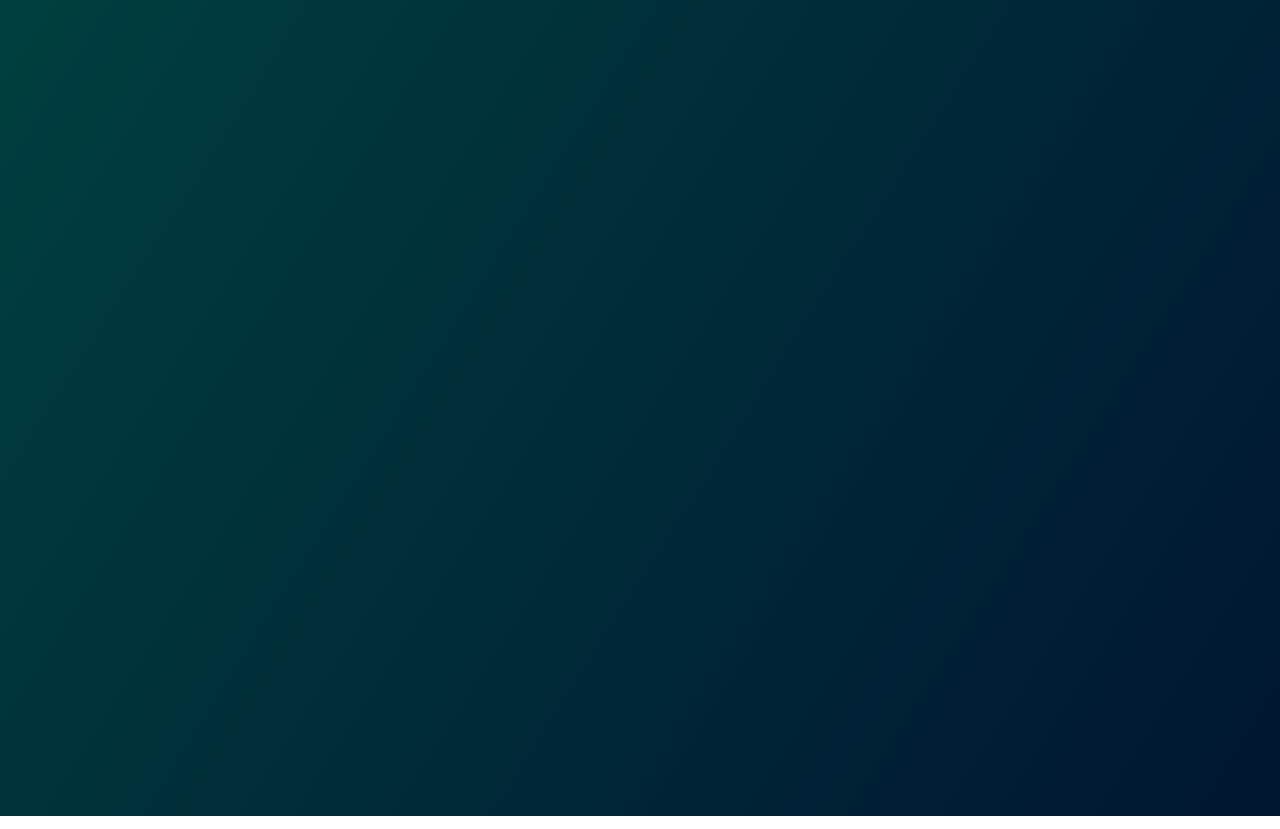
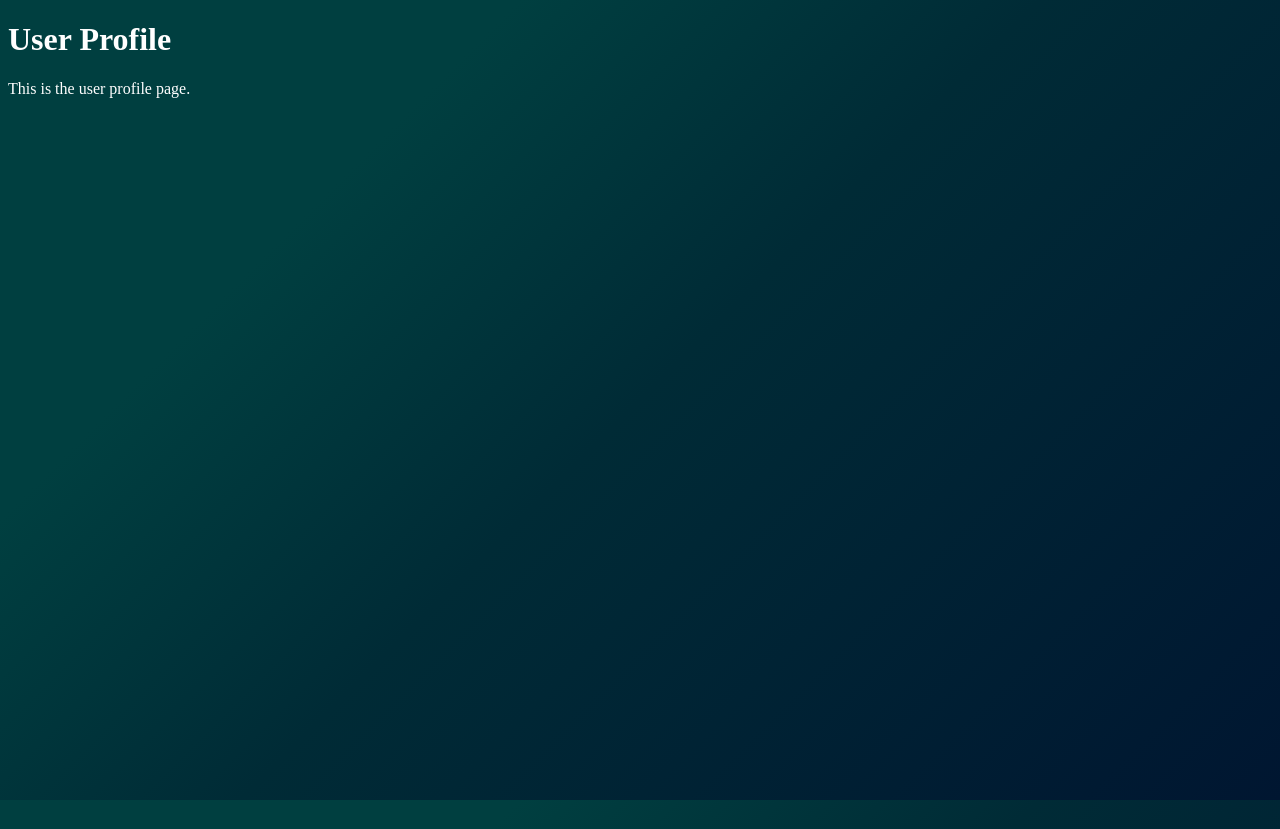
Before and after one commit to jasanchezmartel/Sustainable-Island---Las-Palmas, a React (Vite) app in the folder frontend/: page /userProfile in a window 1280 px wide. Before the commit this address had no page. Built offline with nearby package versions, Linux system fonts and the light colour scheme; a web font is replaced by a local one.

Commit message:
this is Issue nr 9 user-profile

```diff
--- a/frontend/package.json
+++ b/frontend/package.json
@@ -13,7 +13,7 @@
     "react": "^19.2.0",
     "react-dom": "^19.2.0",
     "react-router": "^7.13.1",
-    "sass": "^1.97.3"
+    "sass": "^1.98.0"
   },
   "devDependencies": {
     "@eslint/js": "^9.39.1",
--- a/frontend/src/App.tsx
+++ b/frontend/src/App.tsx
@@ -1,8 +1,10 @@
 import { BrowserRouter, Route, Routes } from "react-router"
 import { Login } from "./pages/Login/Login"
-import { LandingPage } from "./pages/landingPage"
+import { LandingPage } from "./pages/LandingPage/landingPage"
 import { Signup } from "./pages/Signup/Signup"
 import { NavBar } from "./components/NavBar/NavBar"
+import { UserProfile } from "./pages/User Profile/userProfile"
+import { MissionsPage } from "./pages/Missions/MissionsPage"
 
 function App() {
   return (
@@ -14,6 +16,8 @@ function App() {
           <Route path='/' element={<LandingPage />} />
           <Route path='/login' element={<Login />} />
           <Route path='/signup' element={<Signup />} />
+          <Route path='/userProfile' element={<UserProfile />} />
+          <Route path='/missions' element={<MissionsPage />} />
         </Routes>
       </BrowserRouter>
 
--- a/frontend/src/pages/landingPage.module.scss
+++ b/frontend/src/pages/LandingPage/landingPage.module.scss
@@ -1,4 +1,4 @@
-@use '../style/globals' as globals;
+@use '../../style/globals' as globals;
 
 .landingPage {
     min-height: 100vh;
--- a/frontend/src/pages/landingPage.tsx
+++ b/frontend/src/pages/LandingPage/landingPage.tsx
@@ -1,5 +1,5 @@
 import style from './landingPage.module.scss';
-import AppLogo from '../assets/AppLogo.png';
+import AppLogo from '../../assets/AppLogo.png';
 
 export function LandingPage() {
     return (
--- /dev/null
+++ b/frontend/src/pages/User Profile/UserProfile.module.scss
@@ -0,0 +1,14 @@
+body {
+  min-height: 100vh;
+  background: linear-gradient(
+    135deg,
+    #003F40 0%,
+    #003F40 25%,
+    #002b36 50%,
+    #001631 100%
+  );
+  background-repeat: no-repeat;
+  background-attachment: fixed;
+
+  color: white;
+}
--- /dev/null
+++ b/frontend/src/pages/User Profile/UserProfile.tsx
@@ -0,0 +1,11 @@
+import style from "../../pages/User Profile/userProfile.module.scss";
+
+
+export const UserProfile = () => {
+  return (
+    <div className={style.userProfile}>
+      <h1>User Profile</h1>
+      <p>This is the user profile page.</p>
+    </div>
+  );
+};
```
Also changed, not shown: 2 other files (tests, documents, lock files or other folders).
